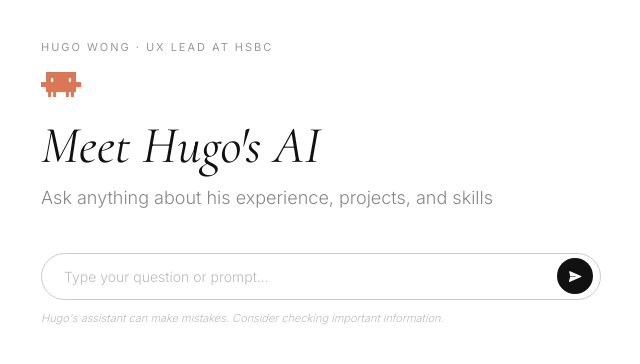
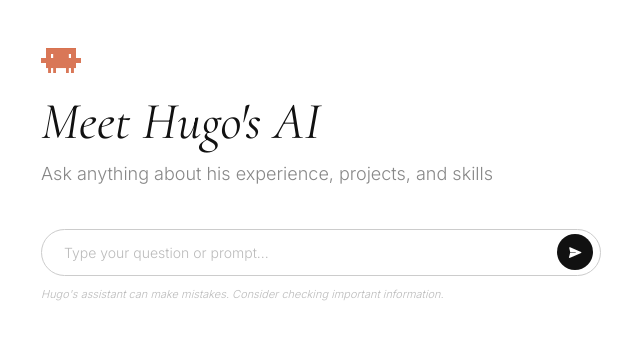
Before and after one commit to hugowph/my-ai-assistant, a website: page index.html in a window 1280 px wide. Shown: the whole page, without its empty margins (319-959 px from the left). Drawn offline with nearby package versions, Linux system fonts and the light colour scheme.

Commit message:
Remove eyebrow label

```diff
--- a/index.html
+++ b/index.html
@@ -274,9 +274,6 @@
 <div class="page">
   <div class="content">
 
-    <!-- Label -->
-    <p class="eyebrow">Hugo Wong · UX Lead at HSBC</p>
-
     <!-- Avatar -->
     <img class="avatar" src="/avatar.png" width="40" height="40" alt="Hugo Wong">
 
```
